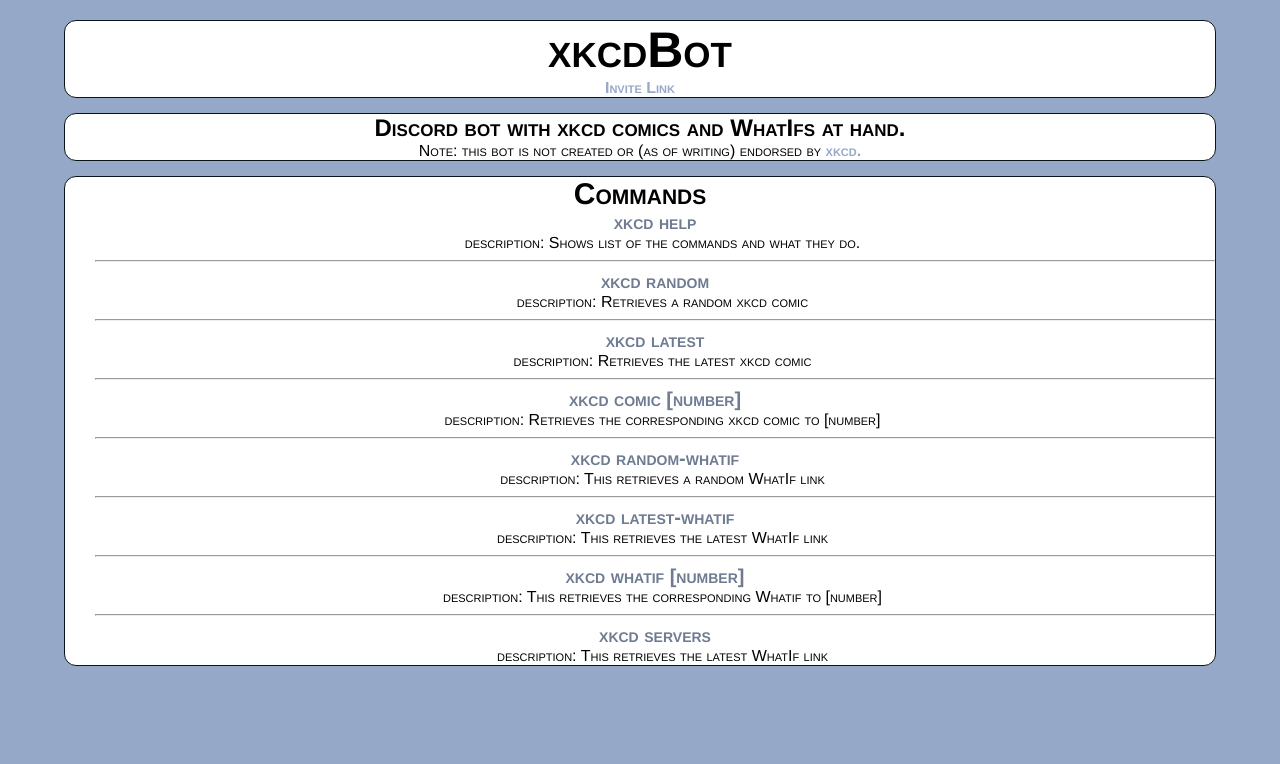
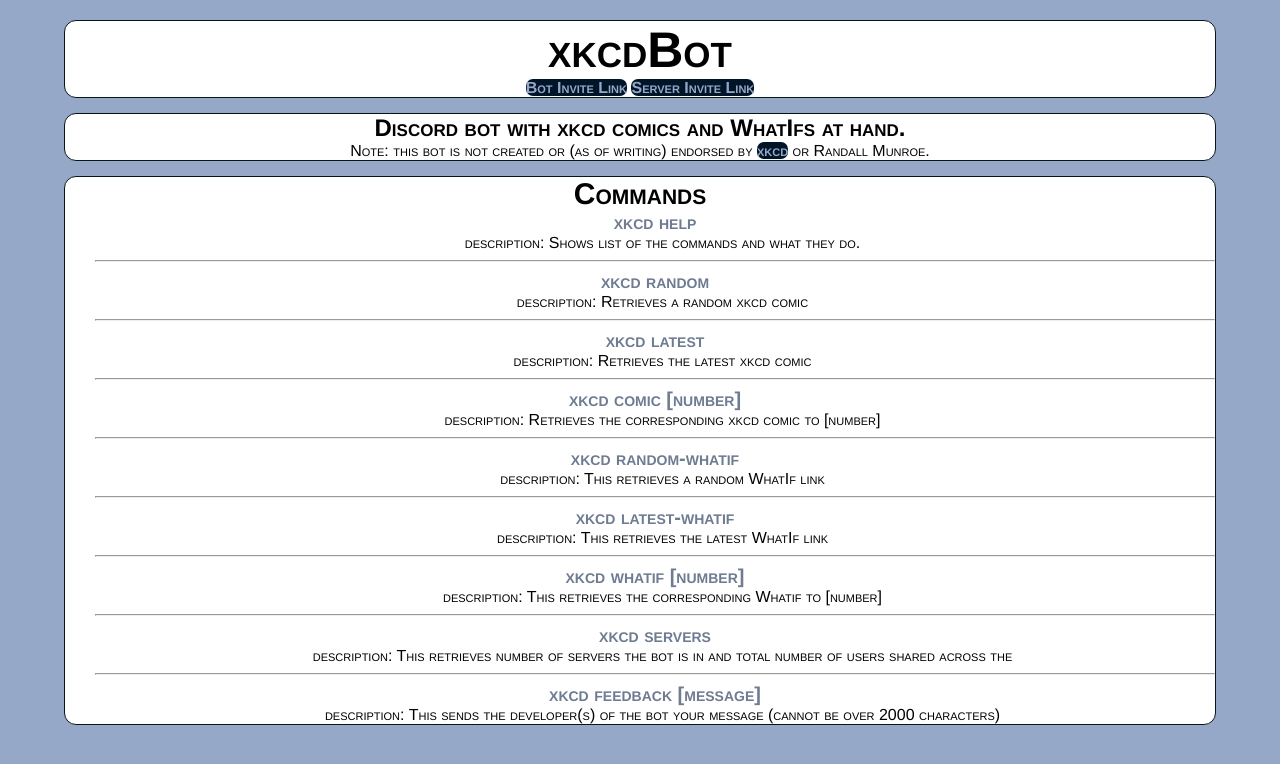
Before and after one commit to SentientVirtualFire/Nord, a Flask app: page / in a window 1280 px wide. Shown: the top 764 px of the page. Run offline with Flask 2, Linux system fonts and the light colour scheme.

Commit message:
Created feedback and updated CSS

```diff
--- a/static/style.css
+++ b/static/style.css
@@ -11,7 +11,7 @@
 	padding-top: 20px;
 }
 .box {
-	background:white;
+	background:rgb(255, 255, 255);
 	border-style:solid;
 	border-width:1.5px;
 	border-color:#071419;
@@ -22,8 +22,12 @@
 }
 a{
 	color:#96A8C8;
+  background:rgb(0, 21, 40) !important;
+	border-radius: 7px;
+	-moz-border-radius: 7px;
 	text-decoration:none;
-	font-weight:800
+	font-weight:800;
+  margin-bottom:2px !important;
 }
 a:hover{
 	text-decoration:underline
--- a/templates/index.html
+++ b/templates/index.html
@@ -15,12 +15,12 @@
 <body>
 	<main>
     <div class="box">
-		  <h1> xkcdBot</h1><a href="https://discord.com/api/oauth2/authorize?client_id=718079038471798824&permissions=0&scope=bot">Invite Link</a>
+		  <h1> xkcdBot</h1><a href="https://discord.com/api/oauth2/authorize?client_id=718079038471798824&permissions=0&scope=bot"  target="_blank">Bot Invite Link</a> <a href="https://discord.gg/C3gXEm" target="_blank">Server Invite Link</a>
     </div>
 
 		<div class="box">
       <h2> Discord bot with xkcd comics and WhatIfs at hand.</h2>
-       Note: this bot is not created or (as of writing) endorsed by <a href="https://xkcd.com">xkcd.</a>
+       Note: this bot is not created or (as of writing) endorsed by <a href="https://xkcd.com" target="_blank">xkcd</a> or Randall Munroe.
     </div>
 
     <div class="box">
@@ -71,7 +71,13 @@
 
         <h4>xkcd servers</h4>
         <div class='command-info'>
-          description: This retrieves the latest WhatIf link
+          description: This retrieves number of servers the bot is in and total number of users shared across the
+        </div>
+        <hr>
+
+        <h4>xkcd feedback [message]</h4>
+        <div class='command-info'>
+          description: This sends the developer(s) of the bot your message (cannot be over 2000 characters)
         </div>
 
       </div>
```
Also changed, not shown: main.py (+14 -0 lines), README.md.
